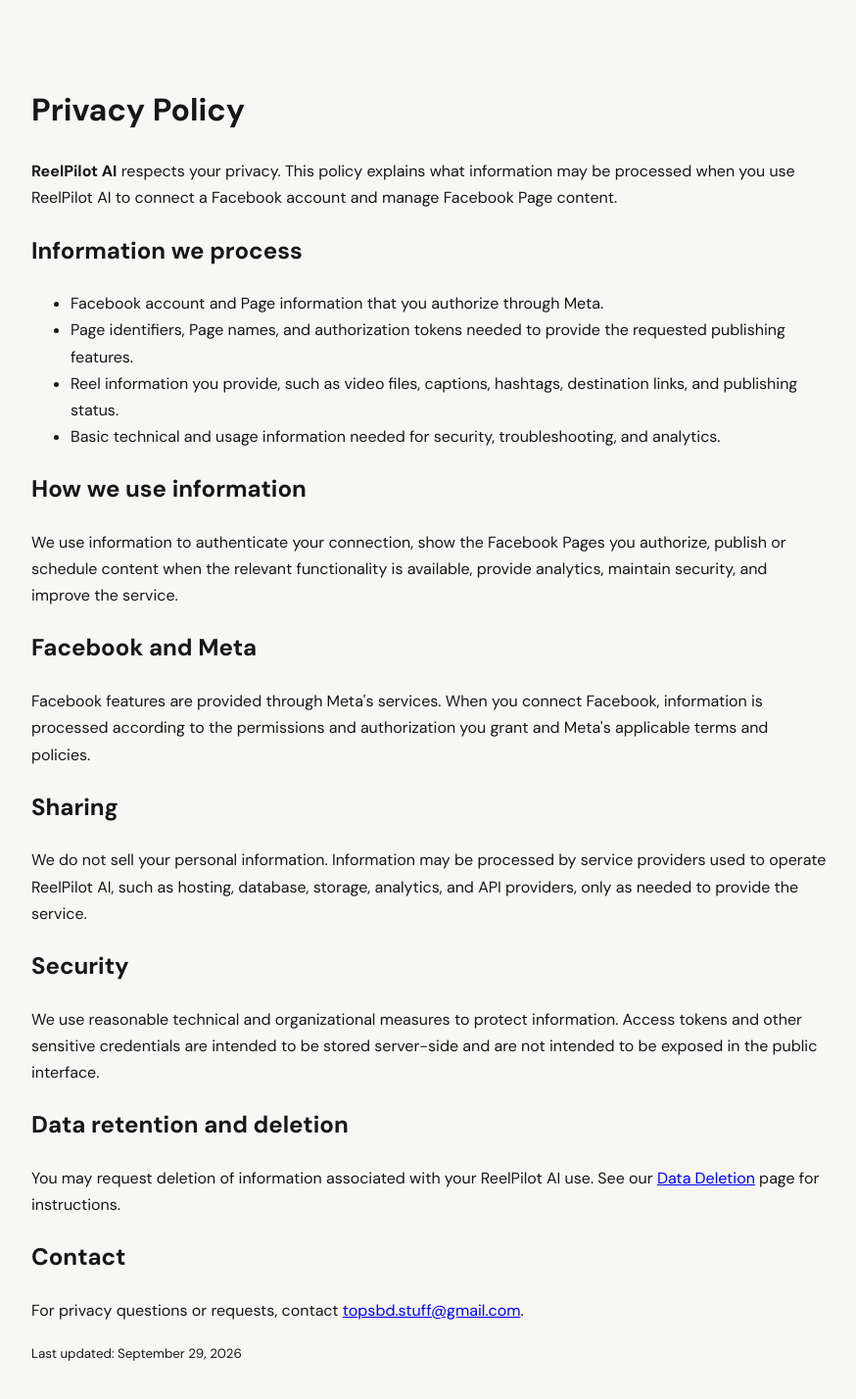
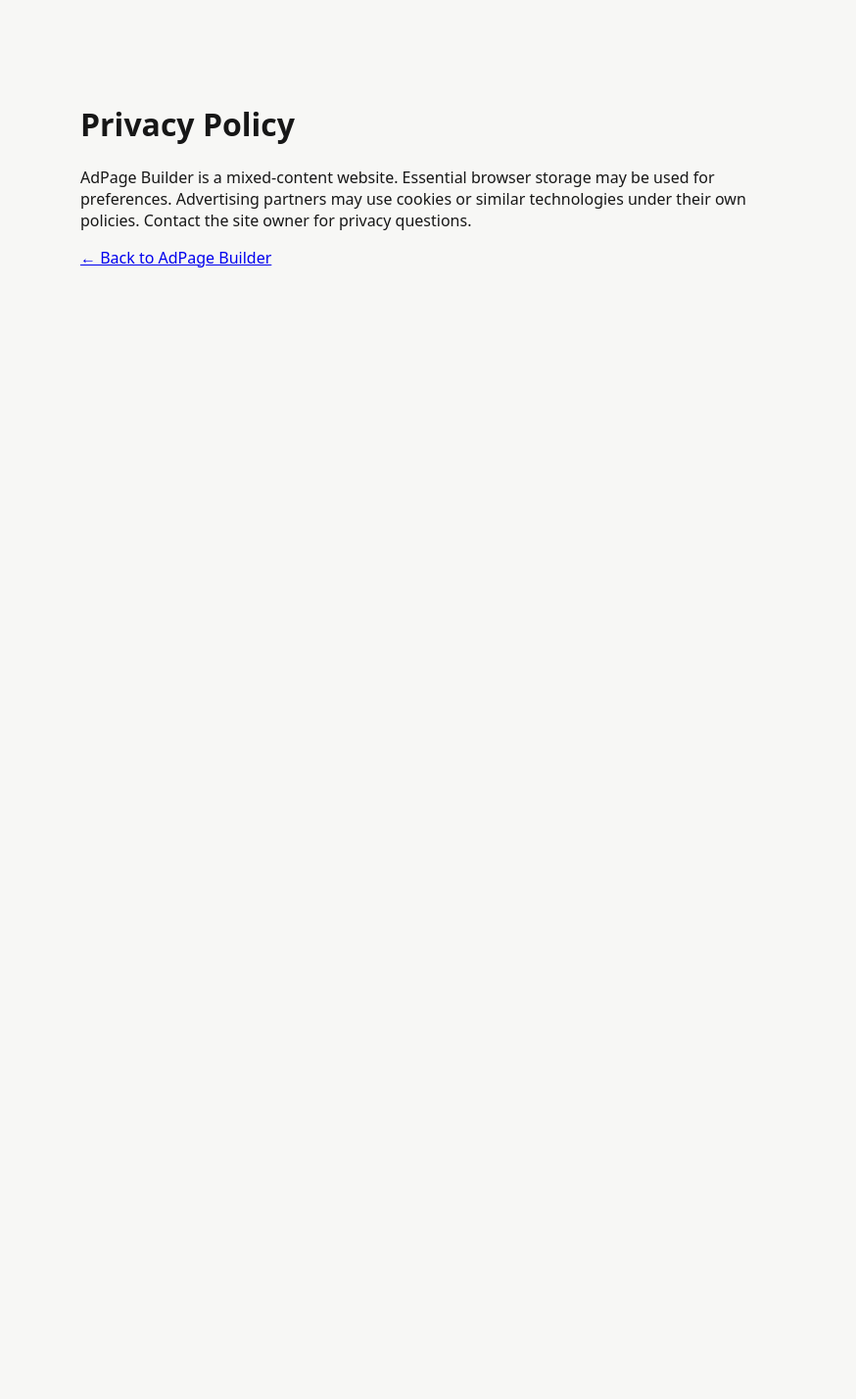
Before and after one commit to meherul382/reelpilot-ai, a Next.js app: page /privacy in a window 1280 px wide. Shown: the top 1428 px of the page at 98% size, without its empty margins (202-1076 px from the left). After the commit the page ends 800 px from the top, so only its background shows below. Built offline with nearby package versions, Linux system fonts and the light colour scheme.

Commit message:
Adapt legal page for AdPage Builder

```diff
--- a/app/privacy/page.tsx
+++ b/app/privacy/page.tsx
@@ -1,36 +1 @@
-export default function PrivacyPage() {
-  return (
-    <main style={{maxWidth: 860, margin: "0 auto", padding: "64px 24px", lineHeight: 1.7}}>
-      <h1>Privacy Policy</h1>
-      <p><strong>ReelPilot AI</strong> respects your privacy. This policy explains what information may be processed when you use ReelPilot AI to connect a Facebook account and manage Facebook Page content.</p>
-
-      <h2>Information we process</h2>
-      <ul>
-        <li>Facebook account and Page information that you authorize through Meta.</li>
-        <li>Page identifiers, Page names, and authorization tokens needed to provide the requested publishing features.</li>
-        <li>Reel information you provide, such as video files, captions, hashtags, destination links, and publishing status.</li>
-        <li>Basic technical and usage information needed for security, troubleshooting, and analytics.</li>
-      </ul>
-
-      <h2>How we use information</h2>
-      <p>We use information to authenticate your connection, show the Facebook Pages you authorize, publish or schedule content when the relevant functionality is available, provide analytics, maintain security, and improve the service.</p>
-
-      <h2>Facebook and Meta</h2>
-      <p>Facebook features are provided through Meta's services. When you connect Facebook, information is processed according to the permissions and authorization you grant and Meta's applicable terms and policies.</p>
-
-      <h2>Sharing</h2>
-      <p>We do not sell your personal information. Information may be processed by service providers used to operate ReelPilot AI, such as hosting, database, storage, analytics, and API providers, only as needed to provide the service.</p>
-
-      <h2>Security</h2>
-      <p>We use reasonable technical and organizational measures to protect information. Access tokens and other sensitive credentials are intended to be stored server-side and are not intended to be exposed in the public interface.</p>
-
-      <h2>Data retention and deletion</h2>
-      <p>You may request deletion of information associated with your ReelPilot AI use. See our <a href="/data-deletion">Data Deletion</a> page for instructions.</p>
-
-      <h2>Contact</h2>
-      <p>For privacy questions or requests, contact <a href="mailto:topsbd.stuff@gmail.com">topsbd.stuff@gmail.com</a>.</p>
-
-      <p><small>Last updated: September 29, 2026</small></p>
-    </main>
-  );
-}
+export default function Page(){return <main style={{maxWidth:760,margin:'60px auto',padding:24,fontFamily:'system-ui'}}><h1>Privacy Policy</h1><p>AdPage Builder is a mixed-content website. Essential browser storage may be used for preferences. Advertising partners may use cookies or similar technologies under their own policies. Contact the site owner for privacy questions.</p><a href='/'>← Back to AdPage Builder</a></main>}
```
